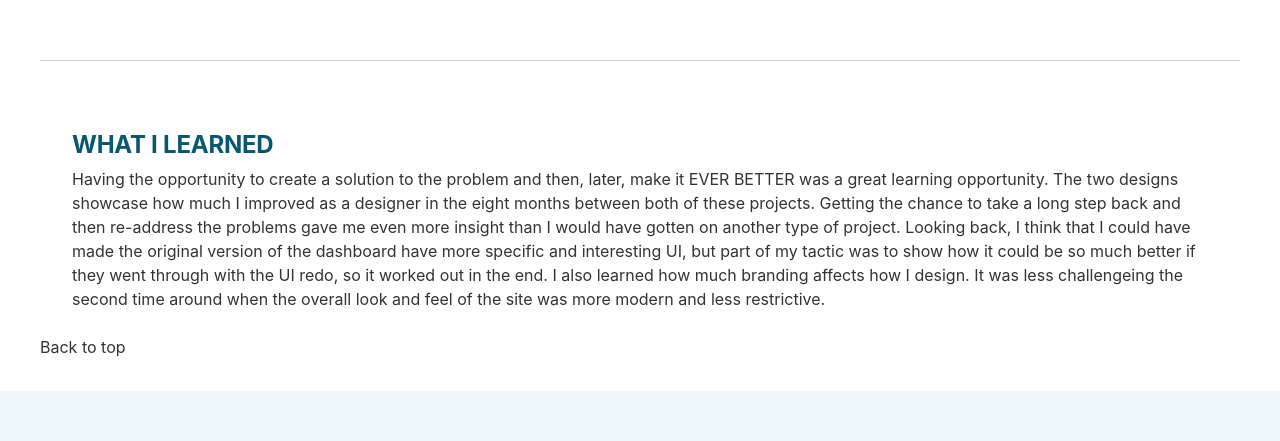
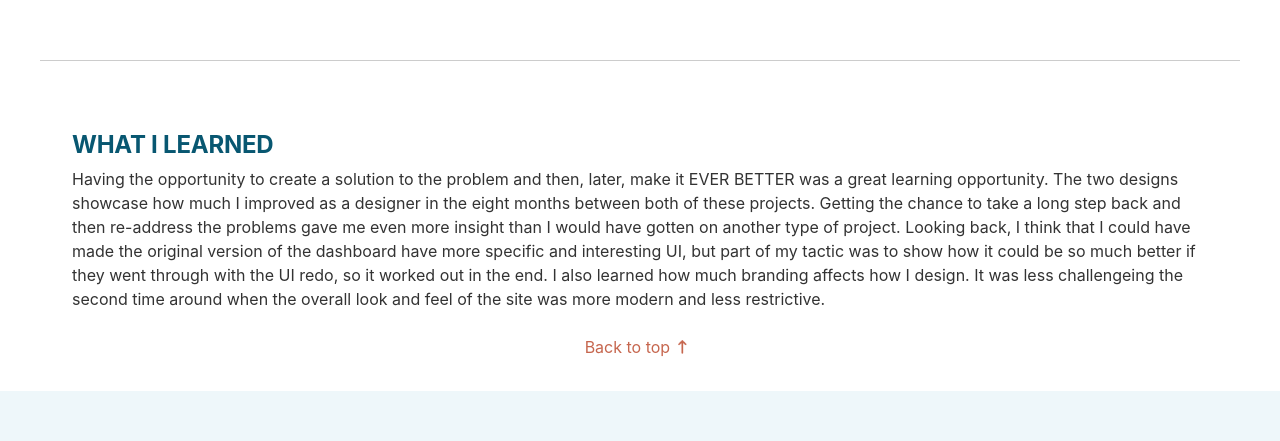
Before and after one commit to bronson-allen/meg-ux-portfolio, a Gatsby site: page /case-study-1 in a window 1280 px wide. Shown: the part 6609-7050 px from the top of the page. Built offline with nearby package versions, Linux system fonts and the light colour scheme; Gatsby itself is replaced by a stand-in of ours.

Commit message:
back to top component functionality

```diff
--- a/src/components/ScrollToTop.js
+++ b/src/components/ScrollToTop.js
@@ -1,13 +1,53 @@
- import * as React from "react"
+import React, { useState, useEffect } from 'react'
  import "./layout.css"
+ import iconUpArrow from '../images/icon-upArrow.png'
 
- const ScrollToTop = () => {
+ const ScrollToTop = ({showBelow}) => {
+
+    const [show, setShow] = useState(showBelow ? false : true)
+
+    const handleScroll = () => {
+        if (window.pageYOffset > showBelow) {
+            if (!show) setShow(true)
+        } else {
+            if (show) setShow(false)
+        }
+    }
+
+    const handleClick = () => {
+        window[`scrollTo`]({ top: 0, behavior: `smooth` })
+    }
+
+    useEffect(() => {
+        if (showBelow) {
+            window.addEventListener(`scroll`, handleScroll)
+            return () => window.removeEventListener(`scroll`, handleScroll)
+        }
+    })
 
    return (
      <>
-       <div> Back to top </div>
+       <div className='textButton' style={styles.buttonText} onClick={handleClick}>
+          Back to top
+          <img style={styles.icon} src={iconUpArrow} />
+         </div>
      </>
    )
- }
+
+  }
+
+  const styles = {
+   buttonText: {
+    display: 'flex',
+     color: `var(--color-secondary)`,
+     justifyContent: 'center',
+     alignItems: 'center'
+   },
+
+   icon: {
+    maxHeight: '14px',
+    margin: '0 8px',
+   }
+  }
 
  export default ScrollToTop
--- a/src/components/layout.css
+++ b/src/components/layout.css
@@ -240,3 +240,7 @@ pre tt:after {
 .italic {
   font-style: italic;
 }
+
+.textButton:hover {
+  cursor: pointer;
+}
--- a/src/pages/case-study-1.js
+++ b/src/pages/case-study-1.js
@@ -177,7 +177,7 @@ const CaseStudyOne = () => (
         <p>Having the opportunity to create a solution to the problem and then, later, make it EVER BETTER was a great learning opportunity. The two designs showcase how much I improved as a designer in the eight months between both of these projects. Getting the chance to take a long step back and then re-address the problems gave me even more insight than I would have gotten on another type of project. Looking back, I think that I could have made the original version of the dashboard have more specific and interesting UI, but part of my tactic was to show how it could be so much better if they went through with the UI redo, so it worked out in the end. I also learned how much branding affects how I design. It was less challengeing the second time around when the overall look and feel of the site was more modern and less restrictive. </p>
       </div>
     </div>
-    <ScrollToTop />
+    <ScrollToTop showBelow={250} />
   </Layout>
 )
 
```
Also changed, not shown: src/images/icon-upArrow.png (added).
